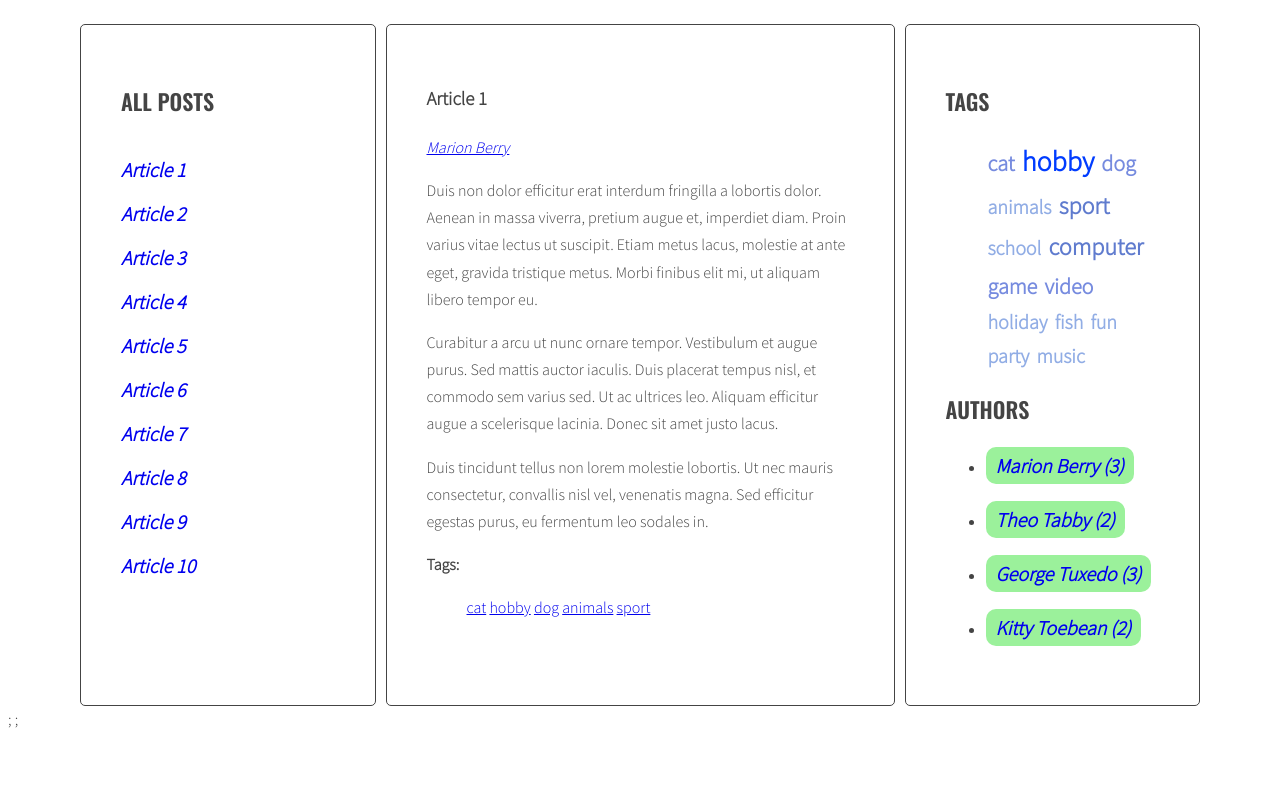
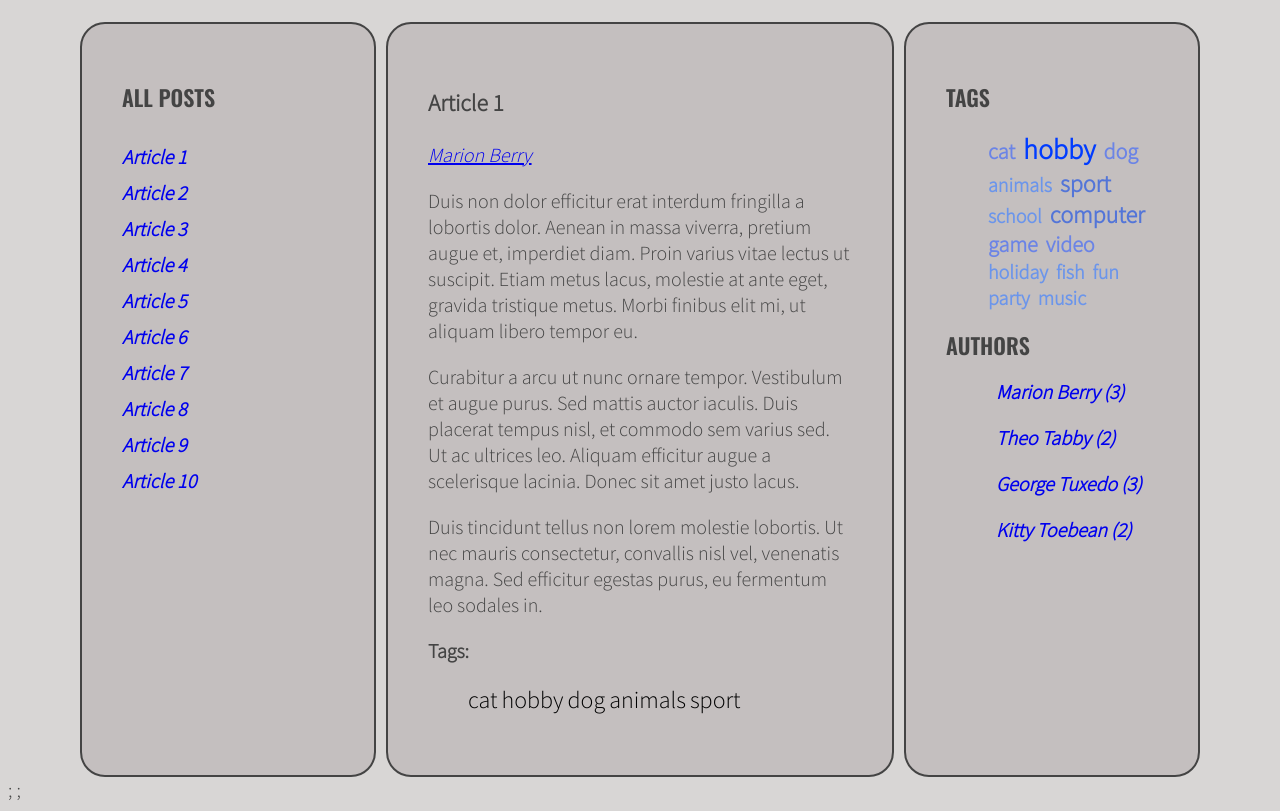
Before and after one commit to radex171/javaScript-blog, a website: page index.html in a window 1280 px wide. Shown: the part 255-1066 px from the top of the page. Before the commit the page ends 996 px from the top, so only its background shows below. Drawn offline with nearby package versions, Linux system fonts and the light colour scheme.

Commit message:
correct style (last quest)

```diff
--- a/sass/style.scss
+++ b/sass/style.scss
@@ -2,7 +2,7 @@
 
 /* Variables */
 
-$color-light: #fff;
+$color-light: rgba(168, 163, 161, 0.438);
 $color-dark: #444;
 
 $font-logo: 'Sacramento', cursive;
@@ -20,8 +20,8 @@ body {
   font-family: $font-text;
   color: $color-dark;
   font-weight: 300;
-  font-size: 16px;
-  line-height: 1.7;
+  font-size: 20px;
+  line-height: 1.3;
 }
 
 .container {
@@ -60,8 +60,8 @@ body {
   background: $color-light;
   margin-right: 10px;
   padding: 40px;
-  border: 1px solid $color-dark;
-  border-radius: 5px;
+  border: 2px solid $color-dark;
+  border-radius: 25px;
 }
 
 /* Logo */
@@ -114,11 +114,12 @@ body {
   li {
     margin-bottom: 12px;
     margin: 20px 0;
+    list-style: none;
   }
 }
 .author-decoration {
 
-  background: rgb(155, 241, 155);
+
   text-decoration: none;
   font-size: 20px;
   font-weight: bold;
@@ -148,8 +149,23 @@ body {
   font-style: italic;
 }
 
-.post-tags p {
-    margin: 0 10px 0 0;
+.post-tags a {
+        margin: 0 ;
+      text-decoration: none;
+      font-size: 24px;
+      color:black;
+      transition-property: all;
+    transition-duration: 0.5s;
+
+      &:hover {
+        padding: 5px 10px;
+        margin: 0 10px;
+       border: 2px solid rgb(87, 94, 88);
+       box-shadow: 3px 3px 12px 1px;
+      border-radius: 15px;
+      background: rgba(72, 255, 0, 0.651);
+      font-weight: bold;
+    }
   }
 
 
@@ -173,19 +189,19 @@ body {
 .tag-size-3 {
   font-size: 24px;
   text-decoration: none;
-  color: rgb(95, 123, 206);
+  color: rgb(83, 117, 216);
 }
 
 .tag-size-2 {
   font-size: 22px;
   text-decoration: none;
-  color: rgb(118, 139, 223);
+  color: rgb(107, 132, 230);
 }
 
 .tag-size-1 {
   font-size: 20px;
   text-decoration: none;
-  color: rgb(145, 173, 229);
+  color: rgb(107, 149, 235);
 }
 }
 .sidebar .tags li{
```
Also changed, not shown: css/style.css, 1 other file.
